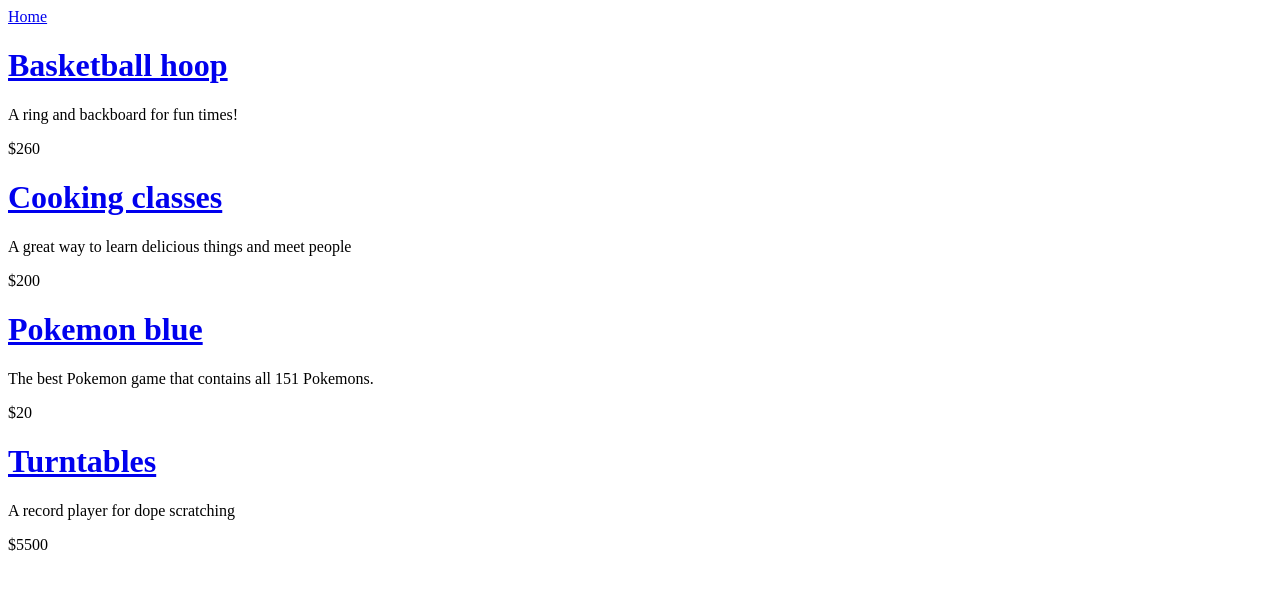
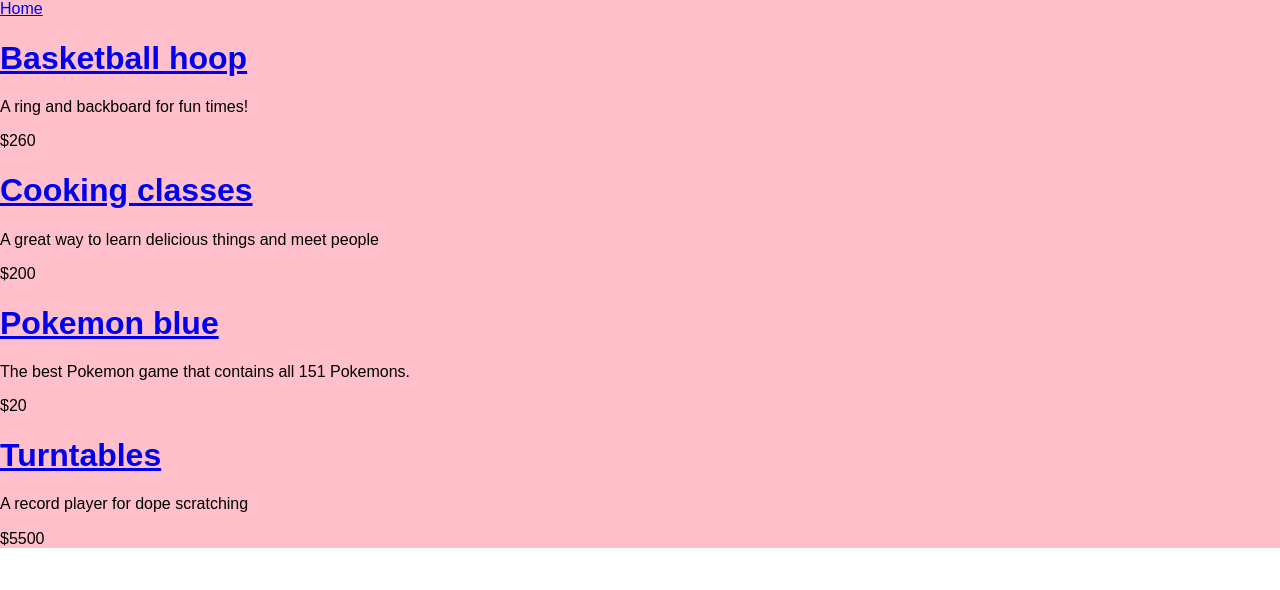
Before and after one commit to rafael-zanella/ecommerce-next-app, a Next.js app: page / in a window 1280 px wide. Shown: the top 590 px of the page. Built offline with nearby package versions, Linux system fonts and the light colour scheme.

Commit message:
feat: config styled components.

```diff
--- a/pages/_app.js
+++ b/pages/_app.js
@@ -1,14 +1,25 @@
 import Link from 'next/link';
+
+import styled from 'styled-components';
+import { Normalize } from 'styled-normalize';
+
+const Container = styled.div`
+  @import url('https://fonts.googleapis.com/css2?family=Poppins:wght@400;700&display=swap');
+
+  background-color: pink;
+  font-family: 'Poppins', sans-serif;
+`;
 
 const MyApp = ({ Component, pageProps }) => {
   return(
-    <>
+    <Container>
+      <Normalize />
       <Link href="/">
         <a>Home</a>
       </Link>
 
       <Component {...pageProps} />
-    </>
+    </Container>
   )
 }
 
--- /dev/null
+++ b/pages/_document.js
@@ -0,0 +1,30 @@
+import Document from "next/document";
+import { ServerStyleSheet } from "styled-components";
+
+export default class MyDocument extends Document {
+  static async getInitialProps(ctx) {
+    const sheet = new ServerStyleSheet();
+    const originalRenderPage = ctx.renderPage;
+
+    try {
+      ctx.renderPage = () =>
+        originalRenderPage({
+          enhanceApp: (App) => (props) =>
+            sheet.collectStyles(<App {...props} />),
+        });
+
+      const initialProps = await Document.getInitialProps(ctx);
+      return {
+        ...initialProps,
+        styles: (
+          <>
+            {initialProps.styles}
+            {sheet.getStyleElement()}
+          </>
+        ),
+      };
+    } finally {
+      sheet.seal();
+    }
+  }
+}
--- a/pages/index.js
+++ b/pages/index.js
@@ -1,11 +1,19 @@
 import fs from 'fs';
 import matter from 'gray-matter';
 import Link from 'next/link';
+import styled from 'styled-components';
+
+
+const Container = styled.div`
+
+  /* background: red; */
+
+`;
 
 const HomePage = (props) => {
   return props.products.map(product => {
     return (
-      <div key={product.slug}>
+      <Container key={product.slug}>
 
         <Link href={product.slug}>
           <a>
@@ -15,7 +23,7 @@
 
         <p>{product.description}</p>
         <p>${product.price / 100}</p>
-      </div>
+      </Container>
     )
   })
 }
```
Also changed, not shown: package.json (+6 -1 lines), .babelrc (added), 1 other file (tests, documents, lock files or other folders).
